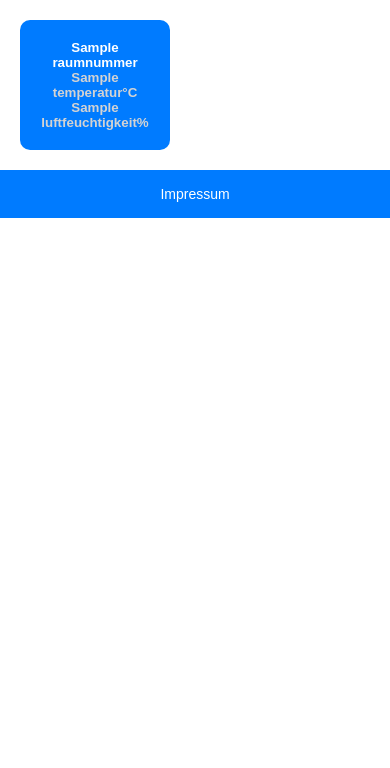
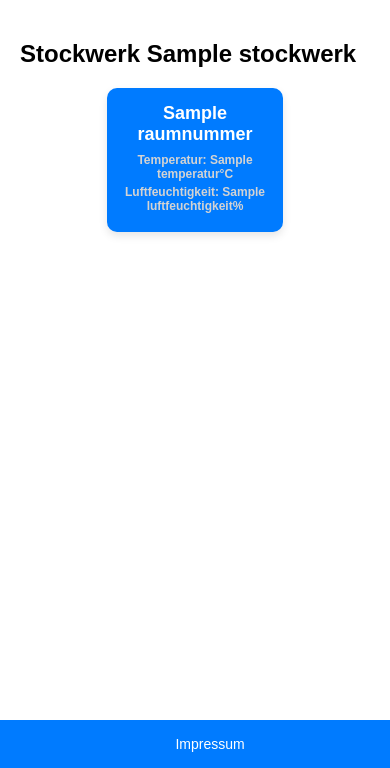
Before and after one commit to waimerle/KORA, a Django app: template templates/KORA/Uebersicht.html in a window 390 px wide. Shown: the part 76-844 px from the top of the page. Run offline with Django 3.2, Linux system fonts and the light colour scheme; the template is opened without the code that fills it: most values are stand-ins (such as "Sample title", 1, 10 or a date in 2020).

Commit message:
Update Uebersicht.html

```diff
--- a/templates/KORA/Uebersicht.html
+++ b/templates/KORA/Uebersicht.html
@@ -2,10 +2,11 @@
 <!DOCTYPE html>
 <html lang="de">
 <head>
-    <meta charset="UTF-8">
-    <meta name="viewport" content="width=device-width, initial-scale=1.0">
+    <meta charset="UTF-8" />
+    <meta name="viewport" content="width=device-width, initial-scale=1.0" />
+    <meta http-equiv="refresh" content="3">
     <title>Übersichtsseite</title>
-    <link rel="icon" href={% static 'KORA.png' %} type="image/png">
+    <link rel="icon" href="{% static 'KORA.png' %}" type="image/png" />
 
     <style>
         body {
@@ -65,10 +66,10 @@
             display: flex;
             flex-wrap: wrap;
             gap: 20px;
+            justify-content: flex-start;
         }
 
         .zimmer {
-            background-color: #007BFF;
             color: white;
             padding: 20px;
             border-radius: 10px;
@@ -76,14 +77,40 @@
             text-align: center;
             border: none;
             font-weight: bold;
+            box-shadow: 0 4px 8px rgba(0,0,0,0.1);
+            transition: background-color 0.3s ease;
+            cursor: default;
+        }
+        /* Zustand kommen - rot */
+        .kommen {
+            background-color: #d9534f;
+        }
+        .kommen:hover {
+            background-color: #b52b27;
+        }
+        /* Zustand gehen - blau */
+        .gehen {
+            background-color: #007BFF;
+        }
+        .gehen:hover {
+            background-color: #0056b3;
         }
 
-        .zimmer:hover {
-            background-color: #0056b3;
+        .zimmer-name {
+            font-size: 20px;
+            margin-bottom: 8px;
         }
 
         .temperatur {
             color: lightgray;
+            font-size: 14px;
+            margin: 4px 0;
+        }
+
+        .zustand {
+            font-size: 16px;
+            margin-top: 8px;
+            font-weight: bold;
         }
 
         .back-button {
@@ -106,6 +133,9 @@
             color: white;
             padding: 15px;
             text-align: center;
+            position: fixed;
+            bottom: 0;
+            width: 100%;
         }
 
         footer a {
@@ -117,6 +147,25 @@
         footer a:hover {
             text-decoration: underline;
         }
+
+        /* Responsive for mobile screens */
+        @media (max-width: 600px) {
+            .zimmer-grid {
+                gap: 12px;
+                justify-content: center;
+            }
+            .zimmer {
+                width: 45vw;
+                padding: 15px;
+                font-size: 14px;
+            }
+            .zimmer-name {
+                font-size: 18px;
+            }
+            .temperatur, .zustand {
+                font-size: 12px;
+            }
+        }
     </style>
 </head>
 <body>
@@ -133,20 +182,26 @@
     <div class="header-right">
         <img src="{% static 'KORA.png' %}" alt="KORA Logo" />
         <a href="{% url 'abmelden' %}" title="Abmelden">
-            <img src="{% static 'Logout.png' %}" alt="Logout Icon" class="logout-icon">
+            <img src="{% static 'Logout.png' %}" alt="Logout Icon" class="logout-icon" />
         </a>
     </div>
 </header>
+
 <main>
-    <div class="zimmer-grid">
-        {% for raum in raumdaten %}
-            <button class="zimmer">
-                <div class="zimmer-name">{{ raum.Raumnummer }}</div>
-                <div class="temperatur">{{ raum.Temperatur }}°C</div>
-                <div class="temperatur">{{ raum.Luftfeuchtigkeit }}%</div>
-            </button>
-        {% endfor %}
+{% for stockwerk, räume in stockwerke %}
+    <div class="stockwerk">
+        <h2>Stockwerk {{ stockwerk }}</h2>
+        <div class="zimmer-grid">
+            {% for raum in räume %}
+                <button class="zimmer {% if raum.Zustand == 'kommen' %}kommen{% elif raum.Zustand == 'gehen' %}gehen{% else %}gehen{% endif %}" aria-label="Raum {{ raum.Raumnummer }}">
+                    <div class="zimmer-name">{{ raum.Raumnummer }}</div>
+                    <div class="temperatur">Temperatur: {{ raum.Temperatur }}°C</div>
+                    <div class="temperatur">Luftfeuchtigkeit: {{ raum.Luftfeuchtigkeit }}%</div>
+                </button>
+            {% endfor %}
+        </div>
     </div>
+{% endfor %}
 </main>
 
 <footer>
```
Also changed, not shown: other parts of templates/KORA/Uebersicht.html (+1 -1 lines).
